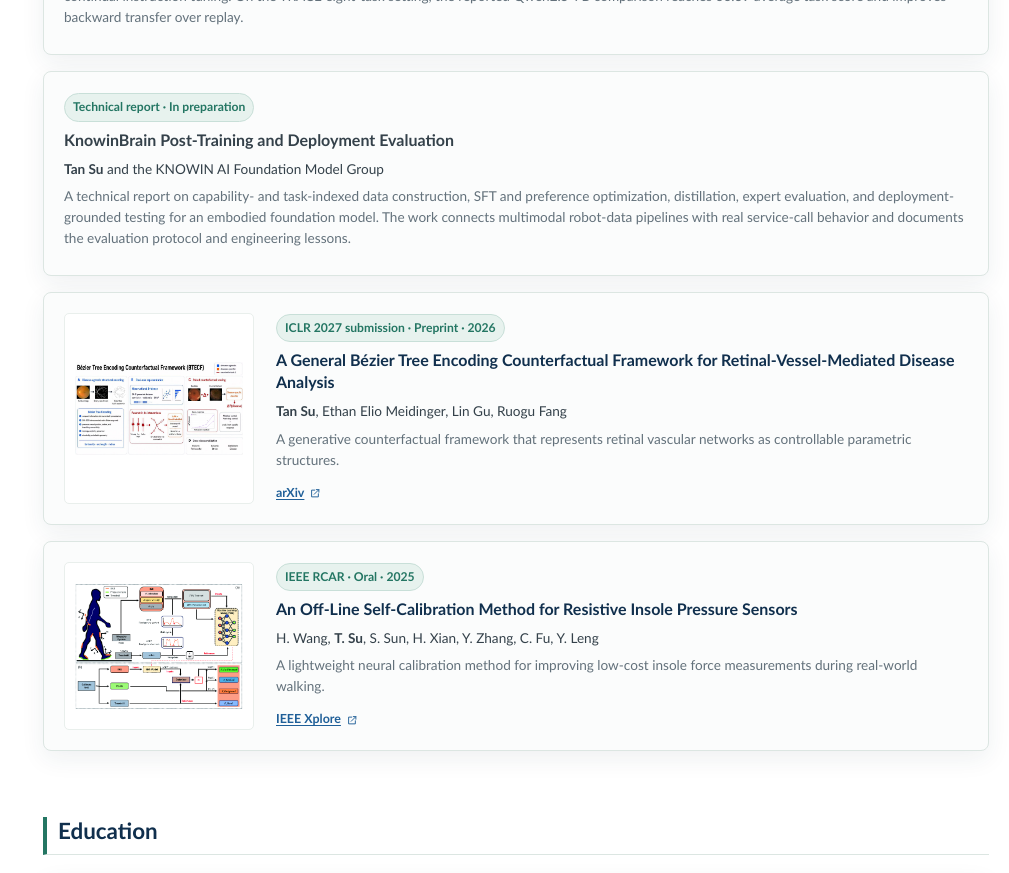
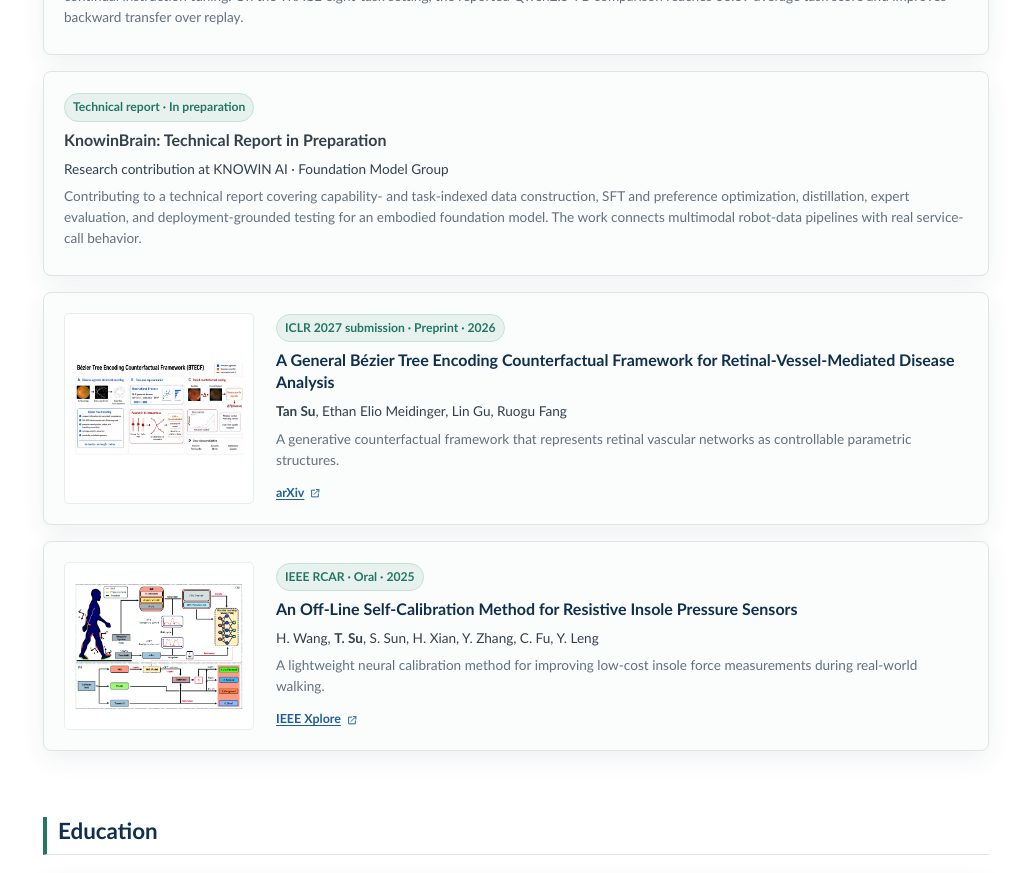
Before and after one commit to KylianSu/KylianSu.github.io, a Next.js app: page / in a window 1280 px wide. Shown: the part 1600-2473 px from the top of the page, without its empty margins (271-1280 px from the left). Built offline with nearby package versions, Linux system fonts and the light colour scheme; no server answers.

Commit message:
Clarify in-preparation technical report attribution

```diff
--- a/app/page.jsx
+++ b/app/page.jsx
@@ -498,16 +498,16 @@ export default function Home() {
             <article className="publication-card publication-card-text-only">
               <div>
                 <span className="venue">Technical report · In preparation</span>
-                <h3>KnowinBrain Post-Training and Deployment Evaluation</h3>
+                <h3>KnowinBrain: Technical Report in Preparation</h3>
                 <p className="authors">
-                  <strong>Tan Su</strong> and the KNOWIN AI Foundation Model Group
+                  Research contribution at KNOWIN AI · Foundation Model Group
                 </p>
                 <p>
-                  A technical report on capability- and task-indexed data construction,
+                  Contributing to a technical report covering capability- and task-indexed data construction,
                   SFT and preference optimization, distillation, expert evaluation, and
                   deployment-grounded testing for an embodied foundation model. The work
                   connects multimodal robot-data pipelines with real service-call
-                  behavior and documents the evaluation protocol and engineering lessons.
+                  behavior.
                 </p>
               </div>
             </article>
```
